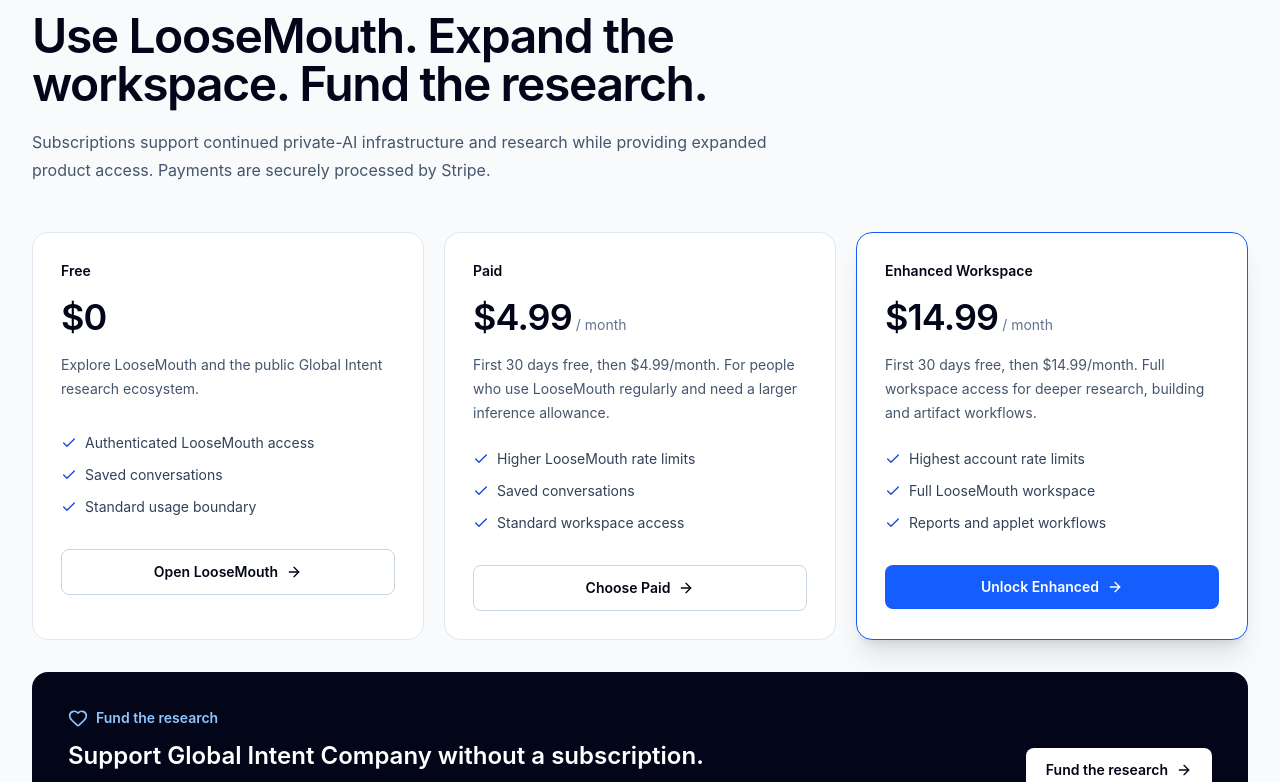
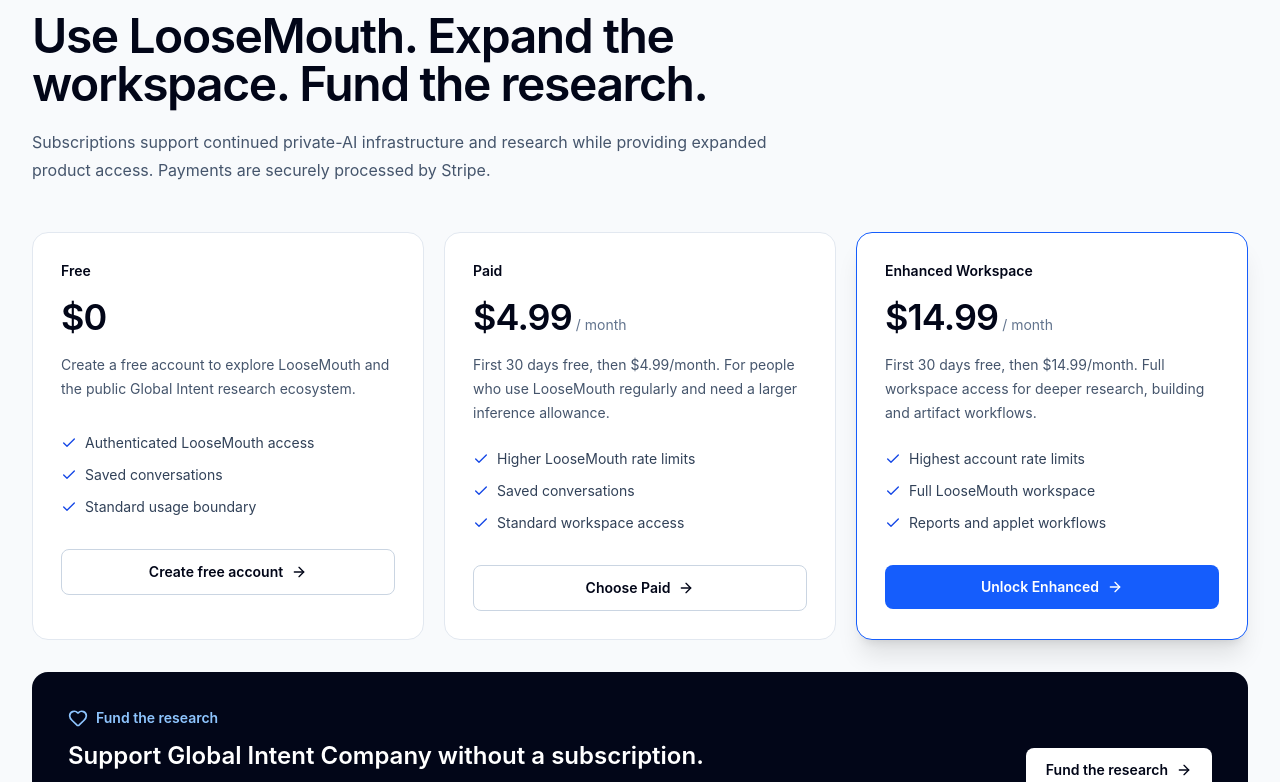
Before and after one commit to GI-Company/GiC, a Next.js app: page /pricing in a window 1280 px wide. Shown: the part 489-1271 px from the top of the page. Built offline with nearby package versions, Linux system fonts and the light colour scheme.

Commit message:
Clarify free and paid signup entry points on landing and pricing

```diff
--- a/components/landing/BillingSection.tsx
+++ b/components/landing/BillingSection.tsx
@@ -12,10 +12,10 @@ const tiers = [
     name: 'Free',
     price: '$0',
     cadence: '',
-    description: 'Explore LooseMouth and the public Global Intent research ecosystem.',
+    description: 'Create a free account to explore LooseMouth and the public Global Intent research ecosystem.',
     features: ['Authenticated LooseMouth access', 'Saved conversations', 'Standard usage boundary'],
     href: '/intent',
-    action: 'Open LooseMouth',
+    action: 'Create free account',
   },
   {
     name: 'Paid',
```
